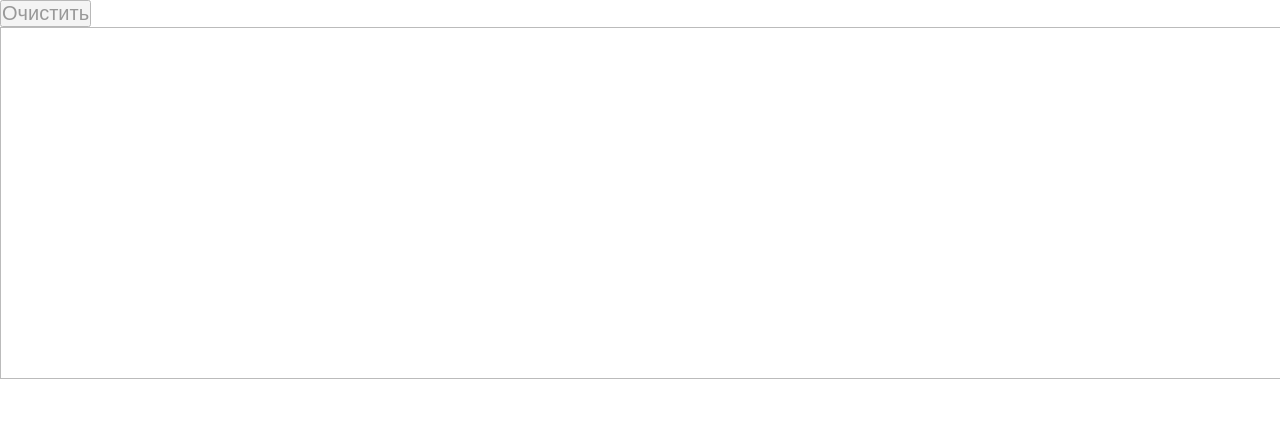
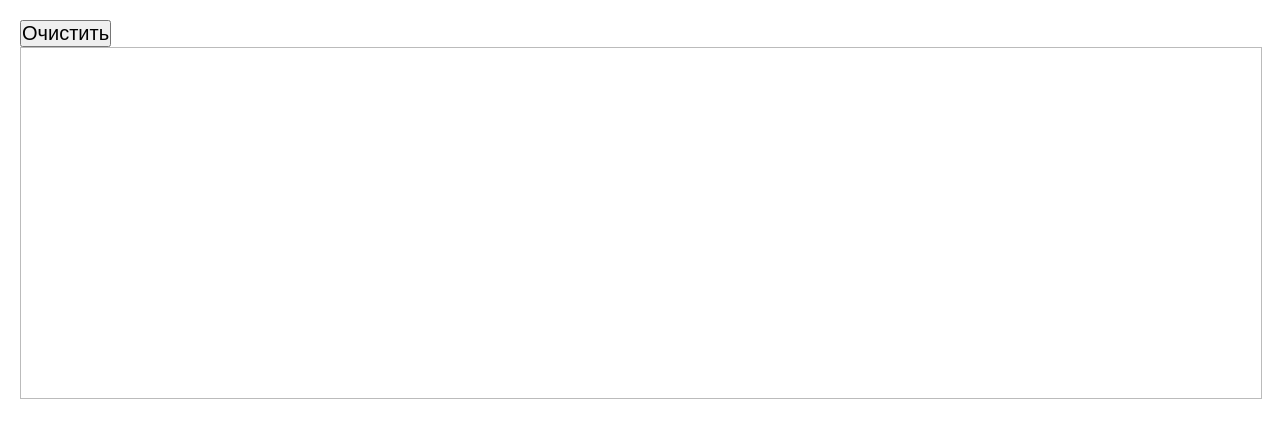
Before and after one commit to DmitryAvilov23/paint, an Angular app: page / in a window 1280 px wide. Shown: the top 438 px of the page. Built offline with nearby package versions, Linux system fonts and the light colour scheme.

Commit message:
style: PaintFieldComponent: Added styles

```diff
--- a/src/app/views/paint-field/paint-field.component.scss
+++ b/src/app/views/paint-field/paint-field.component.scss
@@ -0,0 +1,3 @@
+.paint-field {
+    padding: 20px;
+}
```
